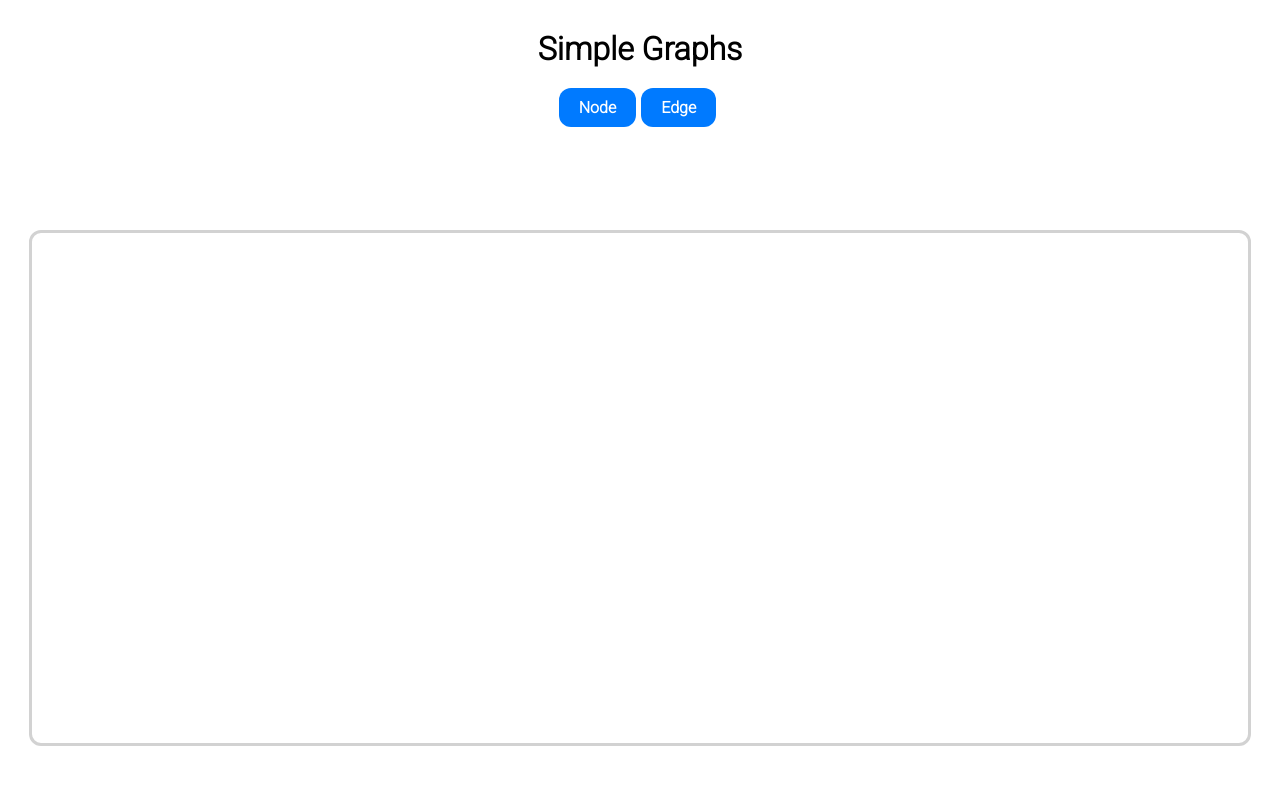
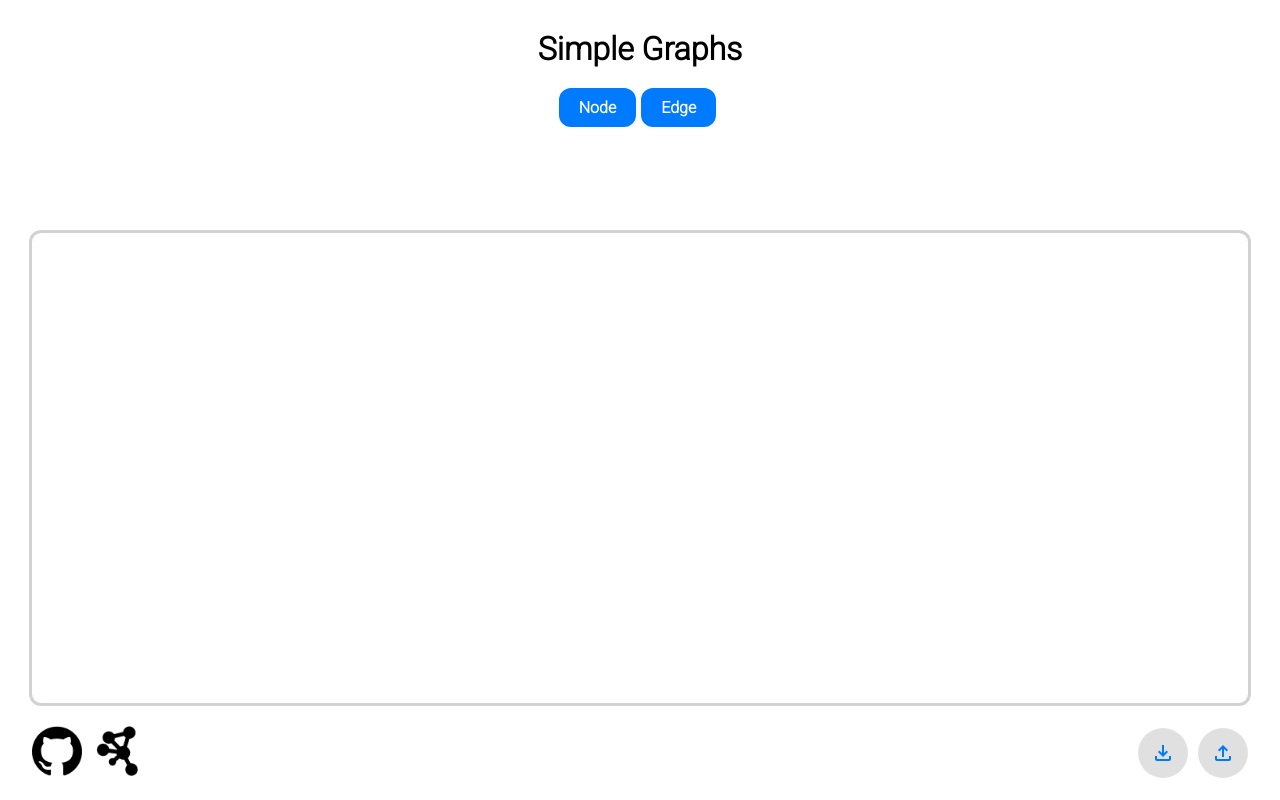
Before and after one commit to MatheusBarros23/simple-graphs, a React (Vite) app: page / in a window 1280 px wide. Built offline with nearby package versions, Linux system fonts and the light colour scheme; the HTML template or start-up script is replaced by a standard one.

Commit message:
Add footer

```diff
--- /dev/null
+++ b/src/components/Footer/Footer.tsx
@@ -0,0 +1,36 @@
+import React from 'react'
+import RenderIcon from '../GraphEditor/EditorContainer/components/RenderIcon/RenderIcon'
+import GithubLogo from '../../assets/github.png'
+import CytoscapeLogo from '../../assets/cytoscape.png'
+import { FooterContainer, IconsContainer, IconGroupContainer, LogoContainer } from './styles'
+
+const Footer: React.FC = () => {
+    const exportGraph = () => {
+        console.log('export');
+    }
+
+    const importGraph = () => {
+        console.log("import");
+    }
+
+    return (
+        <FooterContainer>
+            <IconsContainer>
+                <IconGroupContainer>
+                    <a href="https://github.com/JVitorCarv/simple-graphs" target="_blank" rel="noopener noreferrer">
+                        <LogoContainer src={GithubLogo} />
+                    </a>
+                    <a href="https://js.cytoscape.org/" target="_blank" rel="noopener noreferrer">
+                        <LogoContainer src={CytoscapeLogo} />
+                    </a>
+                </IconGroupContainer>
+                <IconGroupContainer>
+                    <RenderIcon currentMode="" mode="Export" onClick={exportGraph}/>
+                    <RenderIcon currentMode="" mode="Import" onClick={importGraph}/>
+                </IconGroupContainer>
+            </IconsContainer>
+        </FooterContainer>
+    )
+}
+
+export default Footer
--- /dev/null
+++ b/src/components/Footer/styles.ts
@@ -0,0 +1,29 @@
+import styled from "styled-components";
+
+export const FooterContainer = styled.footer`
+    display: flex;
+    justify-content: center;
+    align-items: center;
+`
+
+export const IconsContainer = styled.div`
+    display: flex;
+    width: 95%;
+    align-items: center;
+    justify-content: space-between;
+    margin-top: 20px;
+`
+
+export const IconGroupContainer = styled.div`
+    display: flex;
+    align-items: center;
+    justify-content: center;
+    gap: 10px;
+`
+
+export const LogoContainer = styled.img`
+    height: 50px;
+    width: 50px;
+    object-fit: contain;
+    fill: var(--colors-blue, #007AFF)
+`
--- a/src/components/GraphEditor/EditorContainer/components/RenderIcon/RenderIcon.tsx
+++ b/src/components/GraphEditor/EditorContainer/components/RenderIcon/RenderIcon.tsx
@@ -17,6 +17,9 @@ const RenderIcon: React.FC<RenderIconProps> = ({ currentMode, mode, onClick }) =
     'Delete': 'delete_forever',
     'Edit': 'edit',
     'Clean': 'restart_alt',
+    'Export': 'file_download',
+    'Import': 'file_upload',
+    'Help': 'question_mark',
   };
 
   useEffect(() => {
--- a/src/components/NetworkGraph/NetworkGraph.tsx
+++ b/src/components/NetworkGraph/NetworkGraph.tsx
@@ -1,6 +1,7 @@
 import React, { useEffect, useRef } from 'react';
 import cytoscape from 'cytoscape';
 import EditorContainer from '../GraphEditor/EditorContainer/EditorContainer';
+import Footer from '../Footer/Footer';
 import { cyInitialStyle } from '../cyInitialStyle';
 import { GraphContainer, NetworkContainer } from './styles';
 import { useCy } from '../../providers/useCy';
@@ -29,6 +30,7 @@ export const NetworkGraph: React.FC = () => {
             <NetworkContainer>
                 <GraphContainer id='graphContainer' ref={graphContainer} />
             </NetworkContainer>
+            <Footer />
         </div>
     );
 };
--- a/src/components/NetworkGraph/styles.ts
+++ b/src/components/NetworkGraph/styles.ts
@@ -8,7 +8,7 @@ export const NetworkContainer = styled.main`
 
 export const GraphContainer = styled.div`
     width: 95%;
-    height: calc(95vh - 250px);
+    height: calc(90vh - 250px);
     border: 3px solid #d2d2d2;
     border-radius: 12px;
 `
```
Also changed, not shown: src/assets/cytoscape.png (added), src/assets/github.png (added).
